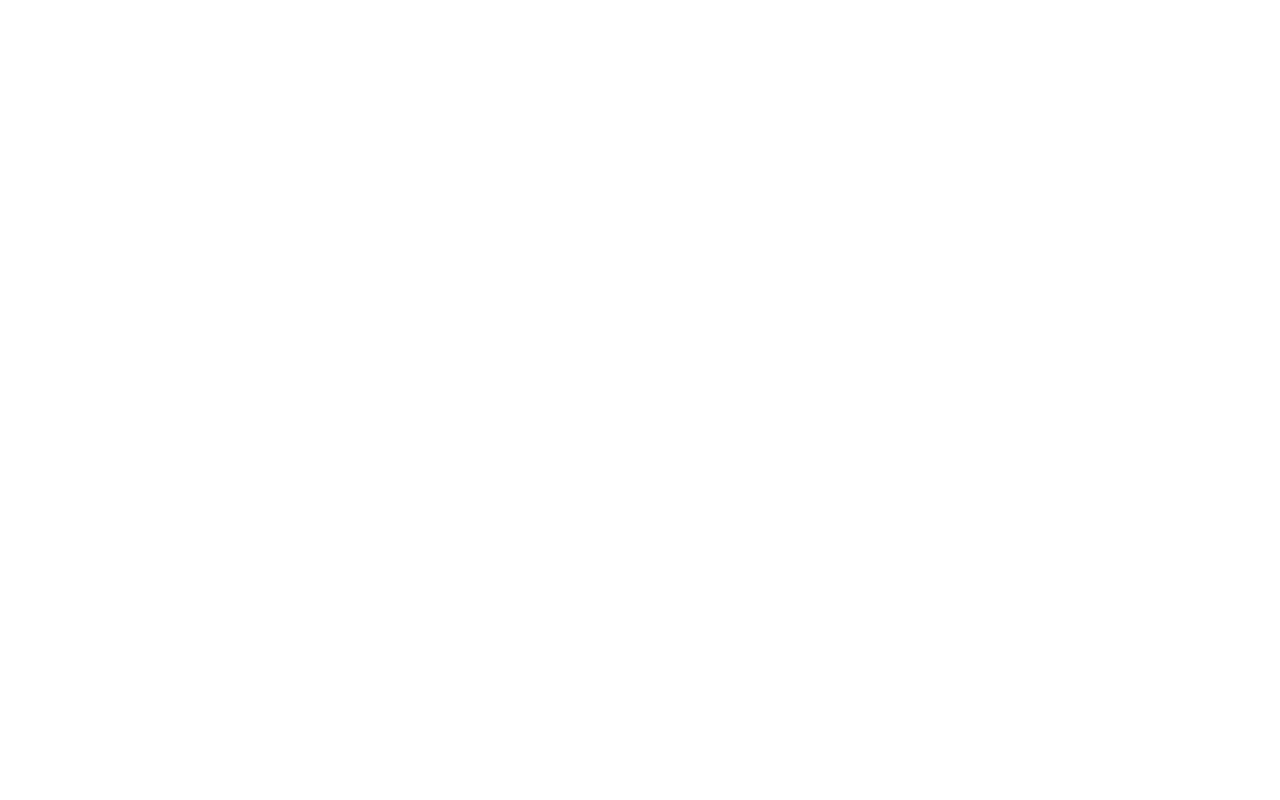
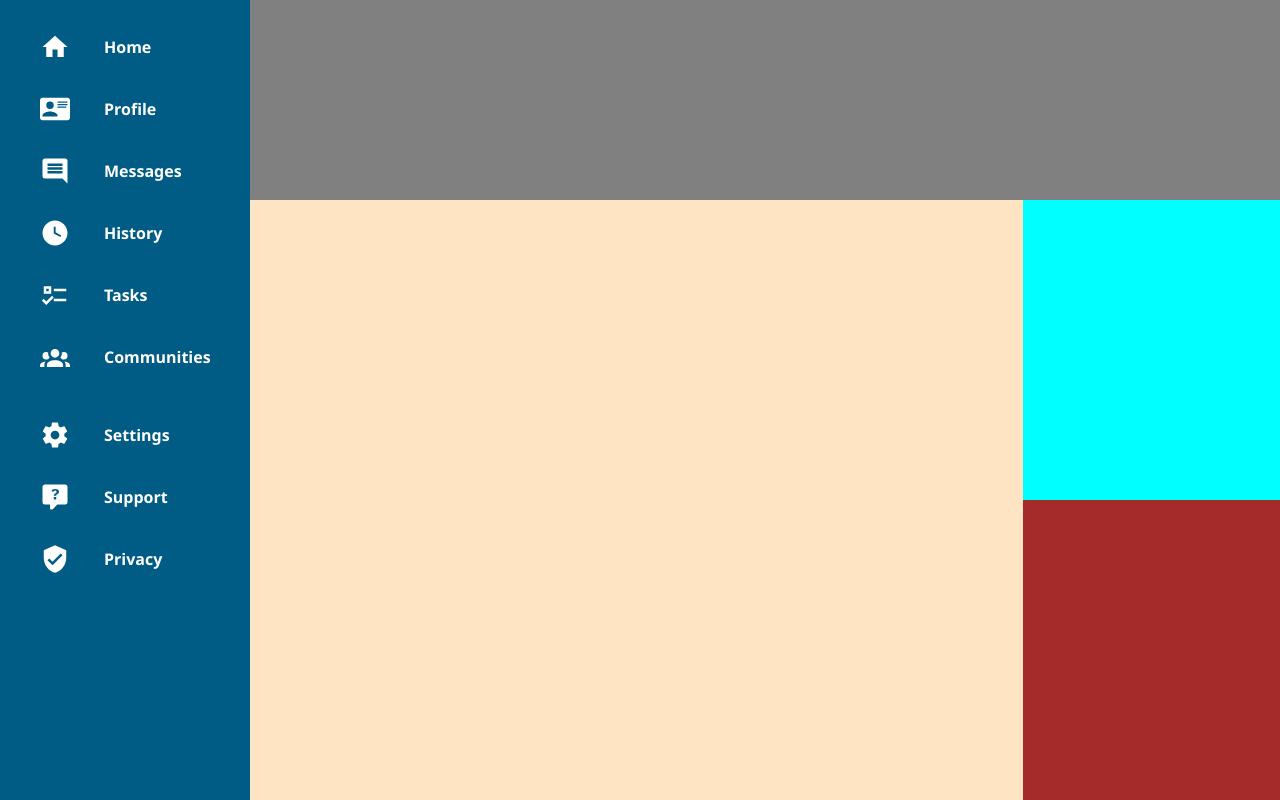
Before and after one commit to benmklein/admin-dashboard, a plain HTML site: page index.html in a window 1280 px wide. Drawn offline with Linux system fonts and the light colour scheme.

Commit message:
add rough grid layout + style nav links
-define rough outline of the CSS grid layout
-add SVG images for the sidebar links

```diff
--- a/index.html
+++ b/index.html
@@ -6,8 +6,39 @@
     <meta name="viewport" content="width=device-width, initial-scale=1.0">
     <link rel="stylesheet" href="styles.css">
     <script src="javascript.js" defer></script>
-    <title>Document</title>
+    <title>Admin Dashboard</title>
 </head>
 <body>
+    <div class="container">
+        <div class="sidebar">
+            <div class="logo">
+
+            </div>
+            <ul>
+                <li><a href="#">Home</a></li>
+                <li><a href="#">Profile</a></li>
+                <li><a href="#">Messages</a></li>
+                <li><a href="#">History</a></li>
+                <li><a href="#">Tasks</a></li>
+                <li><a href="#">Communities</a></li>
+            </ul>
+            <ul>
+                <li><a href="#">Settings</a></li>
+                <li><a href="#">Support</a></li>
+                <li><a href="#">Privacy</a></li>
+            </ul>
+        </div>
+        <div class="header">
+            <div class="search"></div>
+            <div class="profile"></div>
+            <div class="greeting"></div>
+            <div class="project-buttons"></div>
+        </div>
+        <div class="content">
+            <div class="projects"></div>
+            <div class="announcements"></div>
+            <div class="trending"></div>
+        </div>
+    </div>
 </body>
 </html>
--- a/styles.css
+++ b/styles.css
@@ -0,0 +1,100 @@
+body{
+    margin: 0;
+    height: 100vh;
+}
+.container{
+    height: 100vh;
+    display: grid;
+    grid-template: 200px 1fr / 250px 1fr;
+}
+.sidebar{
+    background-color: rgb(0, 91, 133);
+    height: 100%;
+    width: 100%;
+    grid-area: 1 / 1 / 3 / 2;
+}
+.header{
+    background-color: grey;
+    height: 100%;
+    width: 100%;
+    grid-area: 1 / 2 / 2 / 3;
+}
+.content{
+    background-color: white;
+    height: 100%;
+    width: 100%;
+    grid-area: 2 / 2 / 3 / 3;
+    display: grid;
+    grid-template: 1fr 1fr / 3fr 1fr;
+}
+.projects{
+    background-color: bisque;
+    height: 100%;
+    width: 100%;
+    grid-area: 1 / 1 / 3 / 2;
+}
+.announcements{
+    background-color: aqua;
+    height: 100%;
+    width: 100%;
+    grid-area: 1 / 2 / 2 / 3;
+}
+.trending{
+    background-color: brown;
+    height: 100%;
+    width: 100%;
+    grid-area: 2 / 2 / 3 / 3;
+}
+.sidebar a {
+    /* inverted color because of black svg background images */
+    color: black;
+    text-decoration: none;
+    display: inline-block;
+    position: relative;
+    z-index: 1;
+    /* increase link click size */
+    padding: .8em 4em .8em 4em;
+    margin: -1em -3em;
+}
+.sidebar > ul > li{
+    margin: 0;
+	padding: 20px 0 20px 48px;
+	list-style: none;
+	background-repeat: no-repeat;
+	background-position: left center;
+	background-size: 30px;
+    filter: invert(100%);
+    font-family: 'Segoe UI', Tahoma, Geneva, Verdana, sans-serif;
+    font-weight: 700;
+}
+
+/* Nav bar first section of links */
+.sidebar > ul:nth-child(2) > li:nth-child(1){
+	background-image: url("img/home.svg");
+}
+.sidebar > ul:nth-child(2) > li:nth-child(2){
+	background-image: url("img/card-account-details.svg");
+}
+.sidebar > ul:nth-child(2) > li:nth-child(3){
+	background-image: url("img/message-reply-text.svg");
+}
+.sidebar > ul:nth-child(2) > li:nth-child(4){
+	background-image: url("img/clock-time-four.svg");
+}
+.sidebar > ul:nth-child(2) > li:nth-child(5){
+	background-image: url("img/format-list-checks.svg");
+}
+.sidebar > ul:nth-child(2) > li:nth-child(6){
+	background-image: url("img/account-group.svg");
+}
+
+/* Nav bar second section of links */
+.sidebar > ul:nth-child(3) > li:nth-child(1){
+	background-image: url("img/cog.svg");
+}
+.sidebar > ul:nth-child(3) > li:nth-child(2){
+	background-image: url("img/comment-question.svg");
+}
+.sidebar > ul:nth-child(3) > li:nth-child(3){
+	background-image: url("img/shield-check.svg");
+}
```
Also changed, not shown: img/account-group.svg (added), img/card-account-details.svg (added), img/clock-time-four.svg (added), img/cog.svg (added), img/comment-question.svg (added), img/format-list-checks.svg (added), img/home.svg (added), img/message-reply-text.svg (added), img/shield-check.svg (added).
